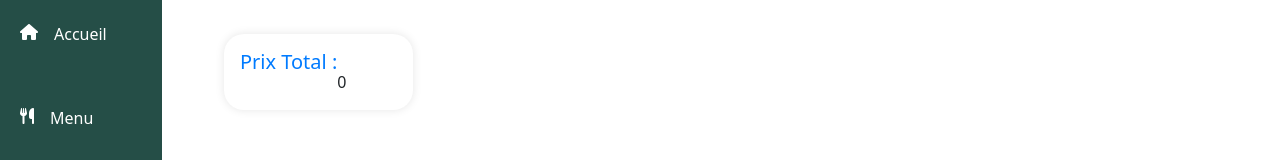
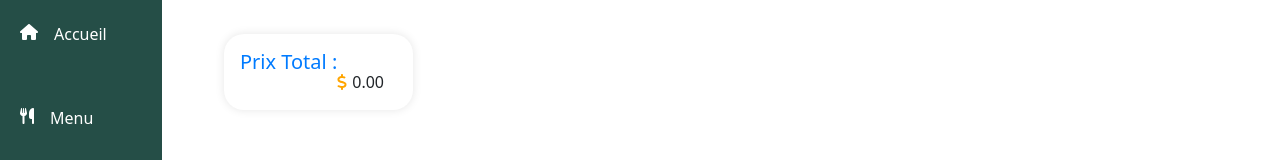
Before and after one commit to Food-orders-mgt2/frontend, a React (Vite) app: page /private/private-home/commande in a window 1280 px wide. Shown: the part 235-395 px from the top of the page. Built offline with nearby package versions, Linux system fonts and the light colour scheme; no server answers; sample sign-in values are in the browser's storage.

Commit message:
fix: Fix bug for total amount of order

```diff
--- a/src/components/CardPrixTotal.jsx
+++ b/src/components/CardPrixTotal.jsx
@@ -1,4 +1,6 @@
 import React from 'react';
+import { FontAwesomeIcon } from '@fortawesome/react-fontawesome';
+import { faDollarSign } from '@fortawesome/free-solid-svg-icons';
 import '../Style/CardPrixTotal.css';
 import { useCart } from '../context/CartContext';
 
@@ -9,9 +11,14 @@ const PriceDashboard = () => {
     <div className="container mt-5">
       <div className="card">
         <div className="card-body prix">
-          <h5 className="card-title">Prix Total : </h5>
+          <h5 className="card-title">Prix Total :</h5>
           <div className="price-dashboard">
-            {calculateTotal()}
+            <span className="price-icon">
+              <FontAwesomeIcon icon={faDollarSign} style={{ color: 'orange', marginRight: '5px' }} />
+            </span>
+            <span className="price-amount">
+              {calculateTotal().toFixed(2)}
+            </span>
           </div>
         </div>
       </div>
--- a/src/components/CardProduct.jsx
+++ b/src/components/CardProduct.jsx
@@ -10,15 +10,17 @@ export default function CardForProduct() {
   const { addToCart } = useCart();
 
   const ajouterAuPanier = () => {
-    addToCart({
+    const nouveauProduit = {
       image: product,
       nom: 'Légumes',
       prix: 223.00,
       etat: isAddedToCart ? 'Ajouté' : 'En attente',
-    });
+    };
+    addToCart(nouveauProduit);
 
     setIsAddedToCart(true);
-    console.log("Produit ajouté au panier :", product);
+    console.log("Produit ajouté au panier :", nouveauProduit);
+
   };
 
   return (
--- a/src/context/CartContext.jsx
+++ b/src/context/CartContext.jsx
@@ -48,17 +48,15 @@ export const CartProvider = ({ children }) => {
 
   const calculateTotal = () => {
     return state.cartItems.reduce((total, item) => {
-      if (typeof item.price === 'number' && !isNaN(item.price)) {
-        return total + item.price;
-      } else {
-        console.error(`Invalid price for item with id ${item.id}`);
-        return total;
-      }
+        const price = Number(item.prix);
+        if (typeof price === 'number' && !isNaN(price)) {
+            return total + price;
+        } else {
+            console.error(`Invalid price for item with id ${item.id}`);
+            return total;
+        }
     }, 0);
-  };
-
-  console.log(calculateTotal);
-
+};
   const removeFromCart = (productId) => {
     dispatch({ type: 'REMOVE_FROM_CART', payload: productId });
   };
```
